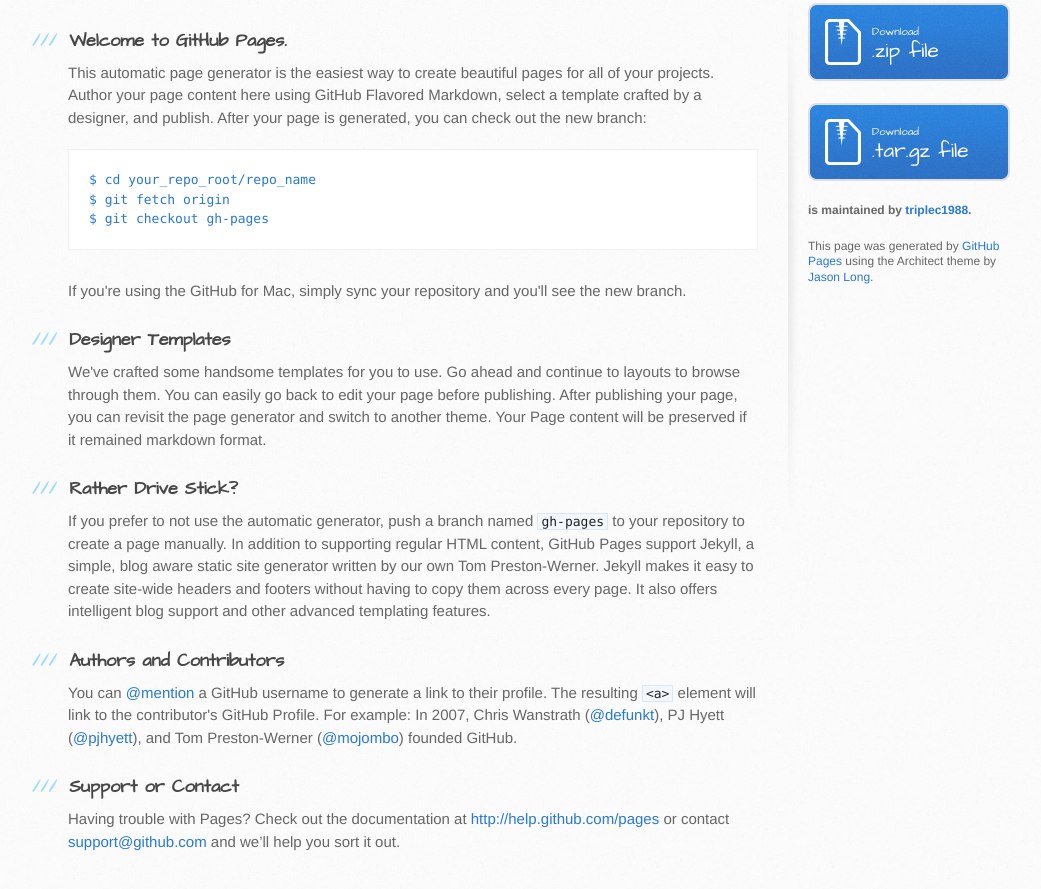
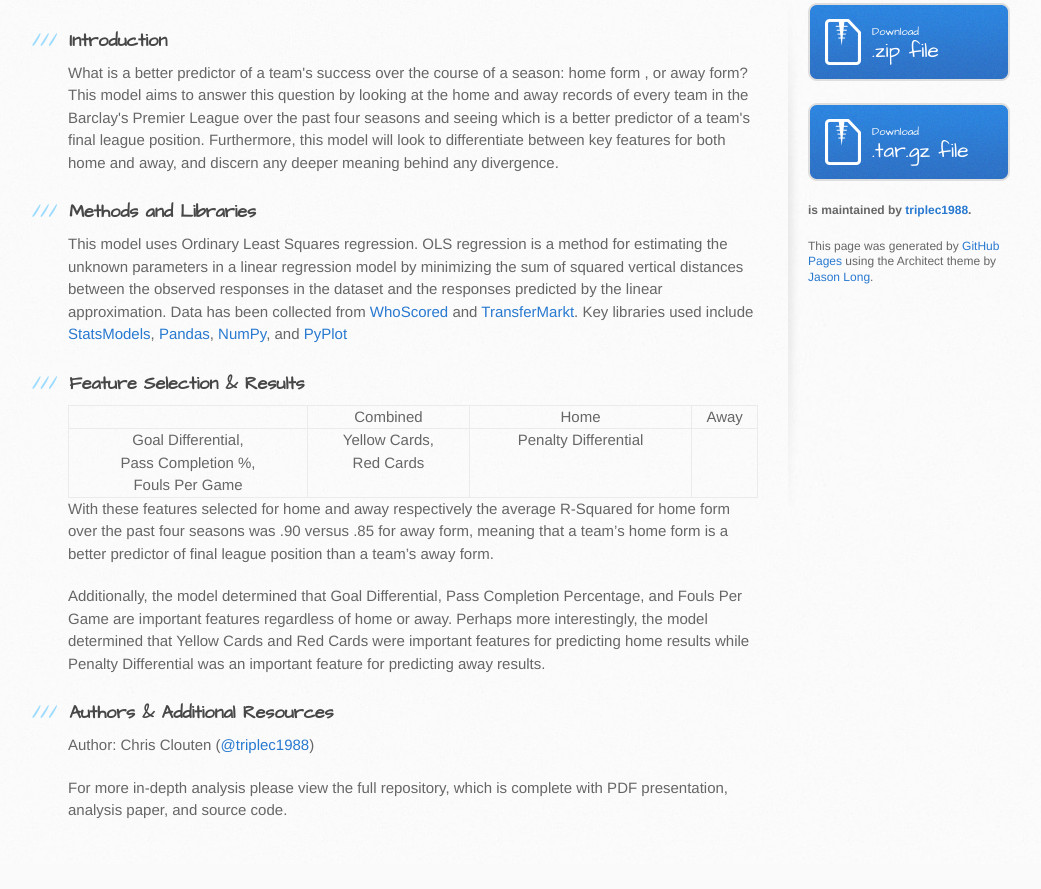
Before and after one commit to triplec1988/regressionBPL, a plain HTML site: page index.html in a window 1280 px wide. Shown: the part 335-1224 px from the top of the page, without its empty margins (102-1143 px from the left). After the commit the page ends 1199 px from the top, so only its background shows below. Drawn offline with Linux system fonts and the light colour scheme.

Commit message:
Modified Pages

```diff
--- a/index.html
+++ b/index.html
@@ -29,36 +29,41 @@
       <div class="inner clearfix">
         <section id="main-content">
           <h3>
-<a name="welcome-to-github-pages" class="anchor" href="#welcome-to-github-pages"><span class="octicon octicon-link"></span></a>Welcome to GitHub Pages.</h3>
+<a name="welcome-to-github-pages" class="anchor" href="#welcome-to-github-pages"><span class="octicon octicon-link"></span></a>Introduction</h3>
 
-<p>This automatic page generator is the easiest way to create beautiful pages for all of your projects. Author your page content here using GitHub Flavored Markdown, select a template crafted by a designer, and publish. After your page is generated, you can check out the new branch:</p>
-
-<pre><code>$ cd your_repo_root/repo_name
-$ git fetch origin
-$ git checkout gh-pages
-</code></pre>
-
-<p>If you're using the GitHub for Mac, simply sync your repository and you'll see the new branch.</p>
+<p>What is a better predictor of a team's success over the course of a season: home form , or away form? This model aims to answer this question by looking at the home and away records of every team in the Barclay's Premier League over the past four seasons and seeing which is a better predictor of a team's final league position. Furthermore, this model will look to differentiate between key features for both home and away, and discern any deeper meaning behind any divergence.</p>
 
 <h3>
-<a name="designer-templates" class="anchor" href="#designer-templates"><span class="octicon octicon-link"></span></a>Designer Templates</h3>
+<a name="designer-templates" class="anchor" href="#designer-templates"><span class="octicon octicon-link"></span></a>Methods and Libraries</h3>
 
-<p>We've crafted some handsome templates for you to use. Go ahead and continue to layouts to browse through them. You can easily go back to edit your page before publishing. After publishing your page, you can revisit the page generator and switch to another theme. Your Page content will be preserved if it remained markdown format.</p>
+<p>This model uses Ordinary Least Squares regression. OLS regression is a method for estimating the unknown parameters in a linear regression model by minimizing the sum of squared vertical distances between the observed responses in the dataset and the responses predicted by the linear approximation. Data has been collected from <a href="http://www.whoscored.com/">WhoScored</a> and <a href="http://www.transfermarkt.com/">TransferMarkt</a>. Key libraries used include <a href="http://statsmodels.sourceforge.net/devel/index.html">StatsModels</a>, <a href="http://pandas.pydata.org/">Pandas</a>, <a href="http://www.numpy.org/">NumPy</a>, and <a href="http://matplotlib.org/users/pyplot_tutorial.html">PyPlot</a></p>
 
 <h3>
-<a name="rather-drive-stick" class="anchor" href="#rather-drive-stick"><span class="octicon octicon-link"></span></a>Rather Drive Stick?</h3>
+<a name="rather-drive-stick" class="anchor" href="#rather-drive-stick"><span class="octicon octicon-link"></span></a>Feature Selection &amp; Results</h3>
 
-<p>If you prefer to not use the automatic generator, push a branch named <code>gh-pages</code> to your repository to create a page manually. In addition to supporting regular HTML content, GitHub Pages support Jekyll, a simple, blog aware static site generator written by our own Tom Preston-Werner. Jekyll makes it easy to create site-wide headers and footers without having to copy them across every page. It also offers intelligent blog support and other advanced templating features.</p>
+<table>
+  <th>
+    <td>Combined</td>
+    <td>Home</td>
+    <td>Away</td>
+  </th>
+  <tr>
+    <td>Goal Differential,<br>Pass Completion %,<br>Fouls Per Game</td>
+    <td>Yellow Cards,<br>Red Cards</td>
+    <td>Penalty Differential</td>
+  <tr>
+</table>
+
+<p>With these features selected for home and away respectively the average R-Squared for home form over the past four seasons was .90 versus .85 for away form, meaning that a team’s home form is a better predictor of final league position than a team’s away form.</p>
+
+<p>Additionally, the model determined that Goal Differential, Pass Completion Percentage, and Fouls Per Game are important features regardless of home or away. Perhaps more interestingly, the model determined that Yellow Cards and Red Cards were important features for predicting home results while Penalty Differential was an important feature for predicting away results.</p>
 
 <h3>
-<a name="authors-and-contributors" class="anchor" href="#authors-and-contributors"><span class="octicon octicon-link"></span></a>Authors and Contributors</h3>
+<a name="authors-and-contributors" class="anchor" href="#authors-and-contributors"><span class="octicon octicon-link"></span></a>Authors &amp; Additional Resources</h3>
 
-<p>You can <a href="https://github.com/blog/821" class="user-mention">@mention</a> a GitHub username to generate a link to their profile. The resulting <code>&lt;a&gt;</code> element will link to the contributor's GitHub Profile. For example: In 2007, Chris Wanstrath (<a href="https://github.com/defunkt" class="user-mention">@defunkt</a>), PJ Hyett (<a href="https://github.com/pjhyett" class="user-mention">@pjhyett</a>), and Tom Preston-Werner (<a href="https://github.com/mojombo" class="user-mention">@mojombo</a>) founded GitHub.</p>
+<p>Author: Chris Clouten (<a href="https://github.com/triplec1988" class="user-mention">@triplec1988</a>)</p>
 
-<h3>
-<a name="support-or-contact" class="anchor" href="#support-or-contact"><span class="octicon octicon-link"></span></a>Support or Contact</h3>
-
-<p>Having trouble with Pages? Check out the documentation at <a href="http://help.github.com/pages">http://help.github.com/pages</a> or contact <a href="mailto:support@github.com">support@github.com</a> and we’ll help you sort it out.</p>
+<p>For more in-depth analysis please view the full repository, which is complete with PDF presentation, analysis paper, and source code.</p>
         </section>
 
         <aside id="sidebar">
```
